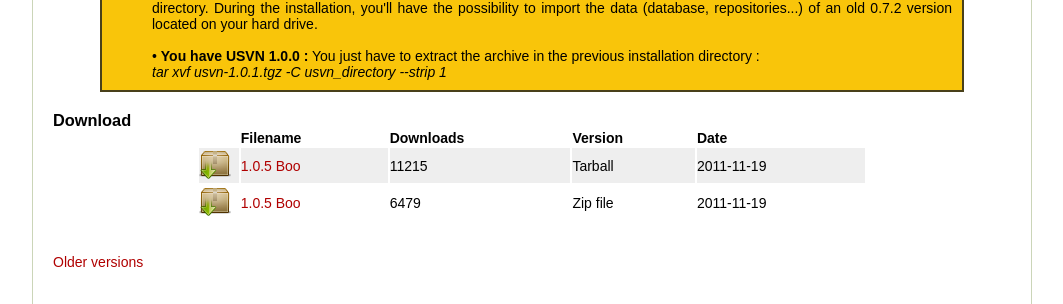
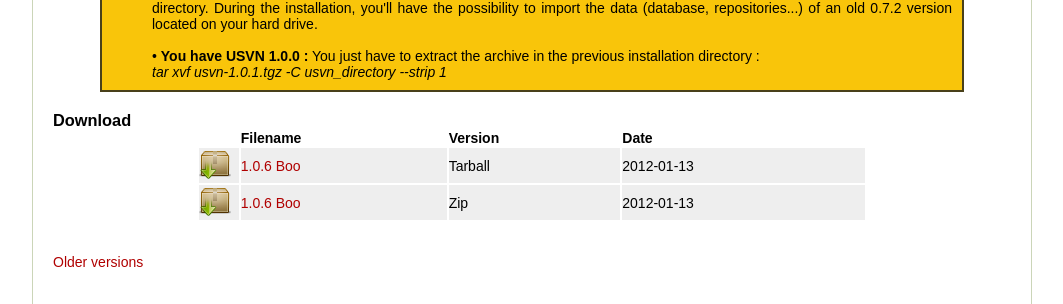
Before and after one commit to usvn/usvn.github.com, a Jekyll site: the page built from download.html, in a window 1280 px wide, cut to the strip 324-628 px from the top of the page. Shown: the whole strip, without its empty margins (108-1171 px from the left). Built offline with Jekyll 4.4.1, drawn with Linux system fonts in a browser that asks for light colours.

Commit message:
USVN 1.0.6 is available

```diff
--- a/download.html
+++ b/download.html
@@ -11,37 +11,36 @@
 				<tr>
 					<th width="40px"></th>
 					<th>Filename</th>
-					<th>Downloads</th>
 					<th>Version</th>
 					<th>Date</th>
 				</tr>
 				<tr class="download_line2">
 							<td>
-								<a href="http://usvn.info/download/get/1.0.5+Boo/tgz.dl">
+								<a href="https://github.com/usvn/usvn/archive/1.0.6.tar.gz" target=”_blank” onclick=”_gaq.push(['_trackEvent','Download','1.0.6',this.href]);”>
 								<img src="../images/archive.png">
 								</a>
 							</td>
 							<td>
-								<a href="http://usvn.info/download/get/1.0.5+Boo/tgz.dl">
-									 1.0.5 Boo								</a>
+								<a href="https://github.com/usvn/usvn/archive/1.0.6.tar.gz" target=”_blank” onclick=”_gaq.push(['_trackEvent','Download','1.0.6',this.href]);”>
+                  1.0.6 Boo
+                </a>
 							</td>
-							<td>11215</td>
 							<td>Tarball</td>
-							<td>2011-11-19</td>
+							<td>2012-01-13</td>
 					</tr>
-																				<tr class="download_line1">
+          <tr class="download_line2">
             <td>
-								<a href="http://usvn.info/download/get/1.0.5+Boo/zip.dl">
+              <a href="https://github.com/usvn/usvn/archive/1.0.6.zip" target=”_blank” onclick=”_gaq.push(['_trackEvent','Download','1.0.6',this.href]);”>
               <img src="../images/archive.png">
               </a>
             </td>
             <td>
-								<a href="http://usvn.info/download/get/1.0.5+Boo/zip.dl">
-									 1.0.5 Boo								</a>
+              <a href="https://github.com/usvn/usvn/archive/1.0.6.zip" target=”_blank” onclick=”_gaq.push(['_trackEvent','Download','1.0.6',this.href]);”>
+                1.0.6 Boo
+              </a>
             </td>
-							<td>6479</td>
-							<td>Zip file</td>
-							<td>2011-11-19</td>
+            <td>Zip</td>
+            <td>2012-01-13</td>
 					</tr>
       </table>
 			<br /><br />
```
Also changed, not shown: _posts/2013-01-13-usvn-1.0.6.html (added, +21 -0 lines), download/older.html (+29 -1 lines). Lines whose indentation alone changed are shown as unchanged.
